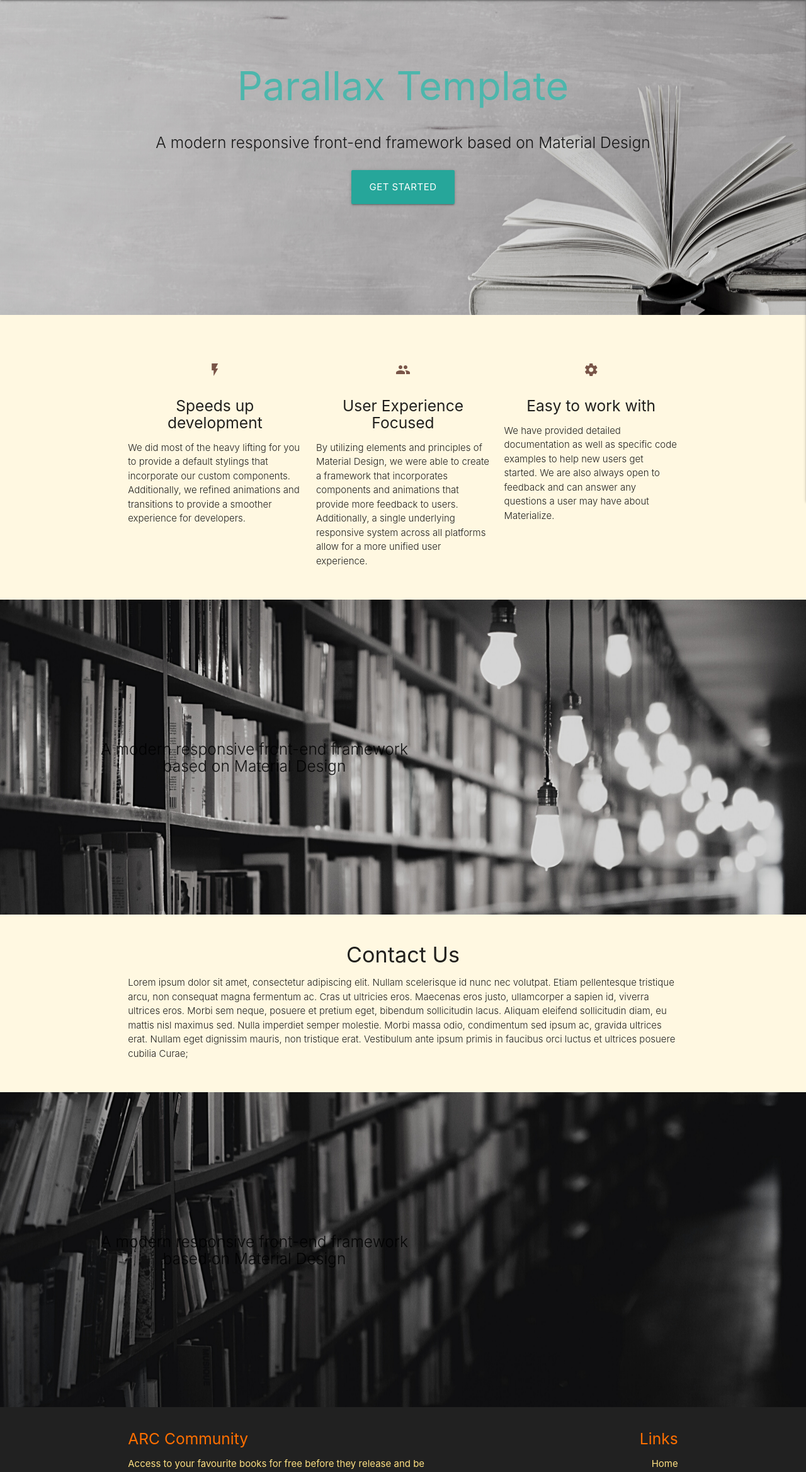
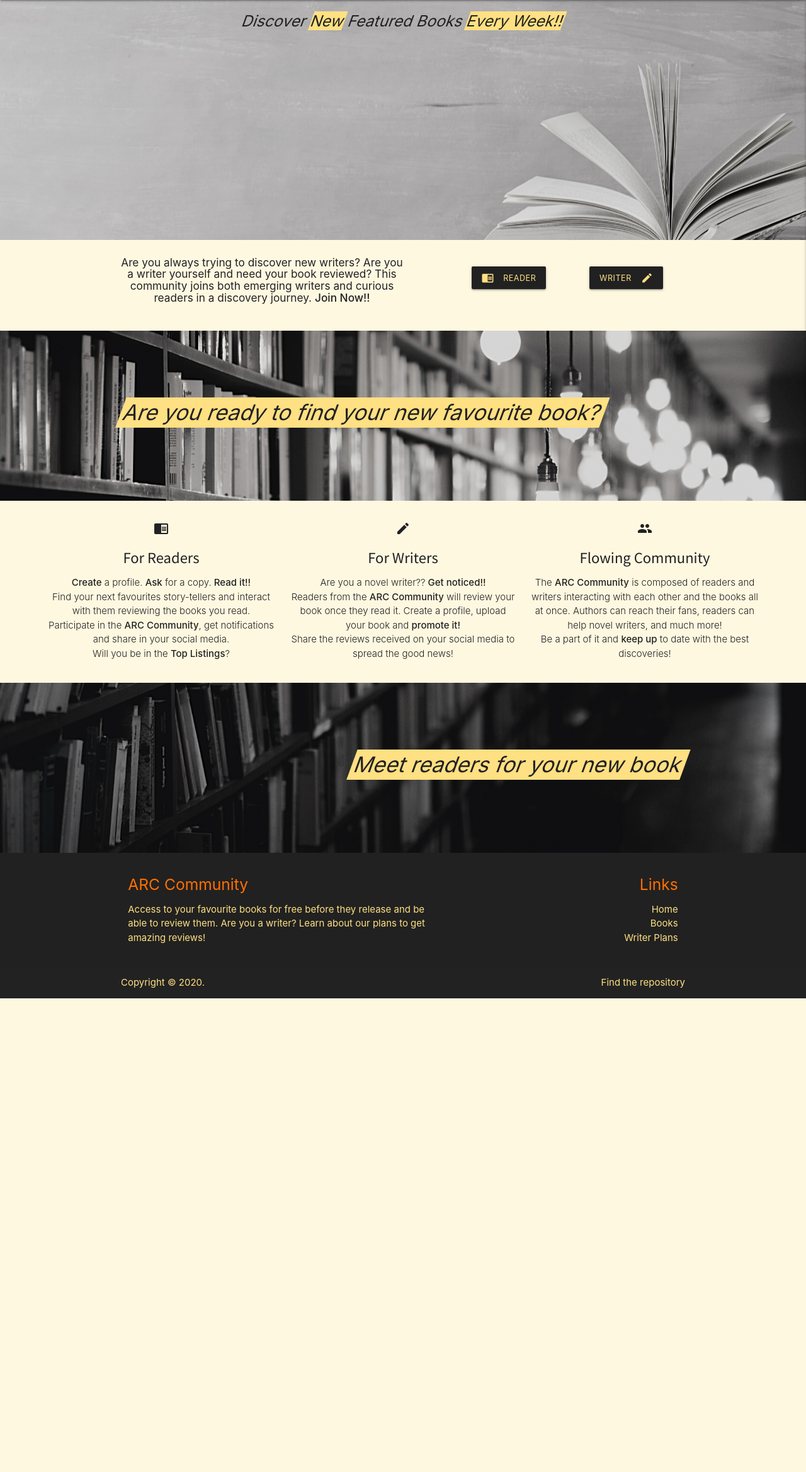
Before and after one commit to CruzZFire/ARC_Django_MS4, a Django app: page / in a window 1280 px wide. Shown: the part 64-2401 px from the top of the page at 63% size. After the commit the page ends 1649 px from the top, so only its background shows below. Run offline with Django 3.2, Linux system fonts and the light colour scheme; data that the repository does not hold is empty; parts of the project's set-up code (start-up, migrations or seed data) failed here and were passed over; some libraries are stand-ins or nearby versions.

Commit message:
Finished base style of the index.html, slight touch at base.html style

```diff
--- a/home/templates/home/index.html
+++ b/home/templates/home/index.html
@@ -2,94 +2,153 @@
 {% load static %}
 
 {% block content %}
-<div id="index-banner" class="parallax-container">
+<!-- Top Carousel Section -->
+<div class="parallax-container parallax-top">
 	<div class="section no-pad-bot">
 		<div class="container">
-        <br><br>
-        <h1 class="header center teal-text text-lighten-2">Parallax Template</h1>
-        <div class="row center">
-          <h5 class="header col s12 light">A modern responsive front-end framework based on Material Design</h5>
+			<div>
+				<h5 class="mt-0 center-align grey-text text-darken-4 parallax-slogan">Discover
+					<span class="amber lighten-3 grey-text text-darken-4">New</span> Featured Books
+					<span class="amber lighten-3 grey-text text-darken-4">Every Week!!</span>
+				</h5>
 			</div>
-        <div class="row center">
-          <a href="" id="download-button" class="btn-large waves-effect waves-light teal lighten-1">Get Started</a>
+			<div class="carousel">
+				{% for item in promoted %}
+				<a class="carousel-item" href=""><img src="{{ item.image_url }}"></a>
+				{% endfor %}
 			</div>
-        <br><br>
 		</div>
 	</div>
 	<div class="parallax"><img src="{{ MEDIA_URL }}home-hero.png" alt="book-spark"></div>
 </div>
 
+<!-- CTA Section -->
 <div class="container">
 	<div class="section">
-      <!--   Icon Section   -->
+		<div class="row slogan-cta mb-0 center-align valign-wrapper">
+			<div class="row slogan-cta-distributor">
+				<div class="col s12 l6">
 					<div class="row">
-        <div class="col s12 m4">
-          <div class="icon-block">
-            <h2 class="center brown-text"><i class="material-icons">flash_on</i></h2>
-            <h5 class="center">Speeds up development</h5>
-
-            <p class="light">We did most of the heavy lifting for you to provide a default stylings that incorporate our custom components. Additionally, we refined animations and transitions to provide a smoother experience for developers.</p>
+						<h6 class="grey-text text-darken-4">
+							Are you always trying to discover new writers? Are you a writer yourself and need your book
+							reviewed?
+							This community joins both emerging writers and curious readers in a discovery journey.
+							<strong>Join Now!!</strong>
+						</h6>
 					</div>
 				</div>
-        <div class="col s12 m4">
-          <div class="icon-block">
-            <h2 class="center brown-text"><i class="material-icons">group</i></h2>
-            <h5 class="center">User Experience Focused</h5>
-
-            <p class="light">By utilizing elements and principles of Material Design, we were able to create a framework that incorporates components and animations that provide more feedback to users. Additionally, a single underlying responsive system across all platforms allow for a more unified user experience.</p>
+				<div class="col s12 l5 offset-l1 mt-3">
+					<div class="row">
+						<div class="col s6">
+							<a class="waves-effect waves-light btn grey darken-4 amber-text text-lighten-3">
+								<i class="material-icons left amber-text text-lighten-3">chrome_reader_mode</i>
+								<span>Reader</span>
+							</a>
+						</div>
+						<div class="col s6">
+							<a class="waves-effect waves-light btn grey darken-4 amber-text text-lighten-3">
+								<i class="material-icons right amber-text text-lighten-3">create</i>
+								<span>Writer</span>
+							</a>
 						</div>
 					</div>
-        <div class="col s12 m4">
-          <div class="icon-block">
-            <h2 class="center brown-text"><i class="material-icons">settings</i></h2>
-            <h5 class="center">Easy to work with</h5>
-
-            <p class="light">We have provided detailed documentation as well as specific code examples to help new users get started. We are also always open to feedback and can answer any questions a user may have about Materialize.</p>
 				</div>
 			</div>
 		</div>
 	</div>
 </div>
 
-  <div class="parallax-container valign-wrapper">
-    <div class="section no-pad-bot">
+<!-- Slogan Section Top -->
+<div class="parallax-container parallax-split valign-wrapper">
 	<div class="container">
-        <div class="row center">
-          <h5 class="header col s12 light">A modern responsive front-end framework based on Material Design</h5>
-        </div>
+		<div class="row left">
+			<h4 class="header col s12 amber lighten-3 grey-text text-darken-4 parallax-slogan">Are you ready to find
+				your new favourite book?
+			</h4>
 		</div>
 	</div>
 	<div class="parallax"><img src="{{ MEDIA_URL }}home-main1.png" alt="main-upper"></div>
 </div>
 
-  <div class="container">
+<!-- Feats Section -->
+<div class="container feats-container">
 	<div class="section">
-
 		<div class="row">
-        <div class="col s12 center">
-          <h3><i class="mdi-content-send brown-text"></i></h3>
-          <h4>Contact Us</h4>
-          <p class="left-align light">Lorem ipsum dolor sit amet, consectetur adipiscing elit. Nullam scelerisque id nunc nec volutpat. Etiam pellentesque tristique arcu, non consequat magna fermentum ac. Cras ut ultricies eros. Maecenas eros justo, ullamcorper a sapien id, viverra ultrices eros. Morbi sem neque, posuere et pretium eget, bibendum sollicitudin lacus. Aliquam eleifend sollicitudin diam, eu mattis nisl maximus sed. Nulla imperdiet semper molestie. Morbi massa odio, condimentum sed ipsum ac, gravida ultrices erat. Nullam eget dignissim mauris, non tristique erat. Vestibulum ante ipsum primis in faucibus orci luctus et ultrices posuere cubilia Curae;</p>
+			<div class="col s12 l4">
+				<div class="icon-block">
+					<h5 class="center grey-text text-darken-4">
+						<i class="material-icons">chrome_reader_mode</i>
+					</h5>
+					<h5 class="sans-pro-font center grey-text text-darken-4">For Readers</h5>
+					<p class="light center mb-0">
+						<strong>Create</strong> a profile. <strong>Ask</strong> for a copy. <strong>Read it!!</strong>
+					</p>
+					<p class="light center mb-0 mt-0">
+						Find your next favourites story-tellers and interact with them reviewing the books you read.
+					</p>
+					<p class="light center mb-0 mt-0">
+						Participate in the <strong>ARC Community</strong>, get notifications and share in your social media.
+					</p>
+					<p class="light center mb-0 mt-0">
+						Will you be in the <strong>Top Listings</strong>?
+					</p>
+				</div>
+			</div>
+			<div class="col s12 l4">
+				<div class="icon-block">
+					<h5 class="center grey-text text-darken-4">
+						<i class="material-icons">create</i>
+					</h5>
+					<h5 class="sans-pro-font center grey-text text-darken-4">For Writers</h5>
+					<p class="light center mb-0">
+						Are you a novel writer??<strong> Get noticed!!</strong>
+					</p>
+					<p class="light center mb-0 mt-0">
+						Readers from the <strong>ARC Community</strong> will review your book once they read it.
+						Create a profile, upload your book and <strong>promote it!</strong>
+					</p>
+					<p class="light center mb-0 mt-0">
+						Share the reviews received on your social media to spread the good news!
+					</p>
+				</div>
+			</div>
+			<div class="col s12 l4">
+				<div class="icon-block">
+					<h5 class="center grey-text text-darken-4">
+						<i class="material-icons">people</i>
+					</h5>
+					<h5 class="sans-pro-font center grey-text text-darken-4">Flowing Community</h5>
+					<p class="light center mb-0">
+						The <strong>ARC Community</strong> is composed of readers and writers interacting with each other
+						and the books all at once. Authors can reach their fans, readers can help novel
+						writers, and much more!
+					</p>
+					<p class="light center mb-0 mt-0">
+						Be a part of it and <strong>keep up</strong> to date with the best discoveries!
+					</p>
+				</div>
+			</div>
+		</div>
 	</div>
 </div>
 
-    </div>
-  </div>
-
-  <div class="parallax-container valign-wrapper">
-    <div class="section no-pad-bot">
+<!-- Slogan Section Bottom -->
+<div class="parallax-container parallax-split valign-wrapper">
 	<div class="container">
-        <div class="row center">
-          <h5 class="header col s12 light">A modern responsive front-end framework based on Material Design</h5>
-        </div>
+		<div class="row right">
+			<h4 class="col s12 amber lighten-3 grey-text text-darken-4 parallax-slogan">
+				Meet readers for your new book
+			</h4>
 		</div>
 	</div>
 	<div class="parallax"><img src="{{ MEDIA_URL }}home-main2.png" alt="main-lower"></div>
 </div>
 
+<!-- Scripts Inits for Materialize -->
 <script>
-    $(document).ready(function(){
+	$(document).ready(function () {
 		$('.parallax').parallax();
+		$('.carousel').carousel();
 	});
 </script>
 {% endblock %}
--- a/home/views.py
+++ b/home/views.py
@@ -1,11 +1,14 @@
 from django.shortcuts import render
+from books.models import Book
 
-# Create your views here.
+
 def home(request):
     """" A view for index page """
 
+    promoted = Book.objects.filter(promoted=True)[0:11]
+
     context = {
-
+        "promoted": promoted,
     }
 
     return render(request, 'home/index.html', context)
--- a/static/css/base.css
+++ b/static/css/base.css
@@ -4,8 +4,16 @@
     font-family: 'Source Sans Pro', sans-serif;
 }
 
-.mt-2 {
-    margin-top: 20px;
+.mt-0 {
+    margin-top: 0;
+}
+
+.mt-3 {
+    margin-top: 27px;
+}
+
+.mb-0 {
+    margin-bottom: 0;
 }
 
 /* header */
@@ -33,20 +41,38 @@
 /* home page */
 
 .parallax-top {
-    height: 400px;
+    height: 381px;
 }
 
 .parallax-split{
-    height: 250px;
+    height: 270px;
+}
+
+.parallax-slogan {
+    padding: 5px !important;
+    transform: skewX(-20deg);
 }
 
 .carousel {
     height: 400px;
-    margin-top: -81px;
+    margin-top: -87px;
 }
 
 .carousel img {
-    height: 280px;
+    height: 270px;
+}
+
+.slogan-cta span {
+    font-size: 90%;
+}
+
+.slogan-cta-distributor {
+    margin: 0;
+    width: 100%;
+}
+
+.feats-container {
+    width: 90%;
 }
 
 /* ------------------------------- bootstrap toasts */
--- a/templates/base.html
+++ b/templates/base.html
@@ -8,6 +8,8 @@
     <meta http-equiv="X-UA-Compatible" content="ie=edge">
     <meta charset="utf-8">
     <meta name="viewport" content="width=device-width, initial-scale=1, shrink-to-fit=no">
+    <meta name="description" content="Access to your favourite books for free before they release and be able to review them. Are you a writer? Learn about our plans to get amazing reviews!">
+    <meta name="keywords" content="Books, Reviews, ARC">
     <!-- possible extra meta -->
     {% block extra_meta %}{% endblock %}
     <!-- base css -->
@@ -140,7 +142,7 @@
                     <ul>
                         <li><a class="amber-text text-lighten-3" href="#!">Home</a></li>
                         <li><a class="amber-text text-lighten-3" href="#!">Books</a></li>
-                        <li><a class="amber-text text-lighten-3" href="#!">Subscribe</a></li>
+                        <li><a class="amber-text text-lighten-3" href="#!">Writer Plans</a></li>
                     </ul>
                 </div>
             </div>
@@ -153,8 +155,6 @@
         </div>
     </footer>
 
-
-    {% block postloadjs %}
     <script type="text/javascript">
         $('.toast').toast('show');
     </script>
@@ -165,7 +165,6 @@
             });
         });
     </script>
-    {% endblock %}
 
 </body>
 
```
Lines whose indentation alone changed are shown as unchanged.
